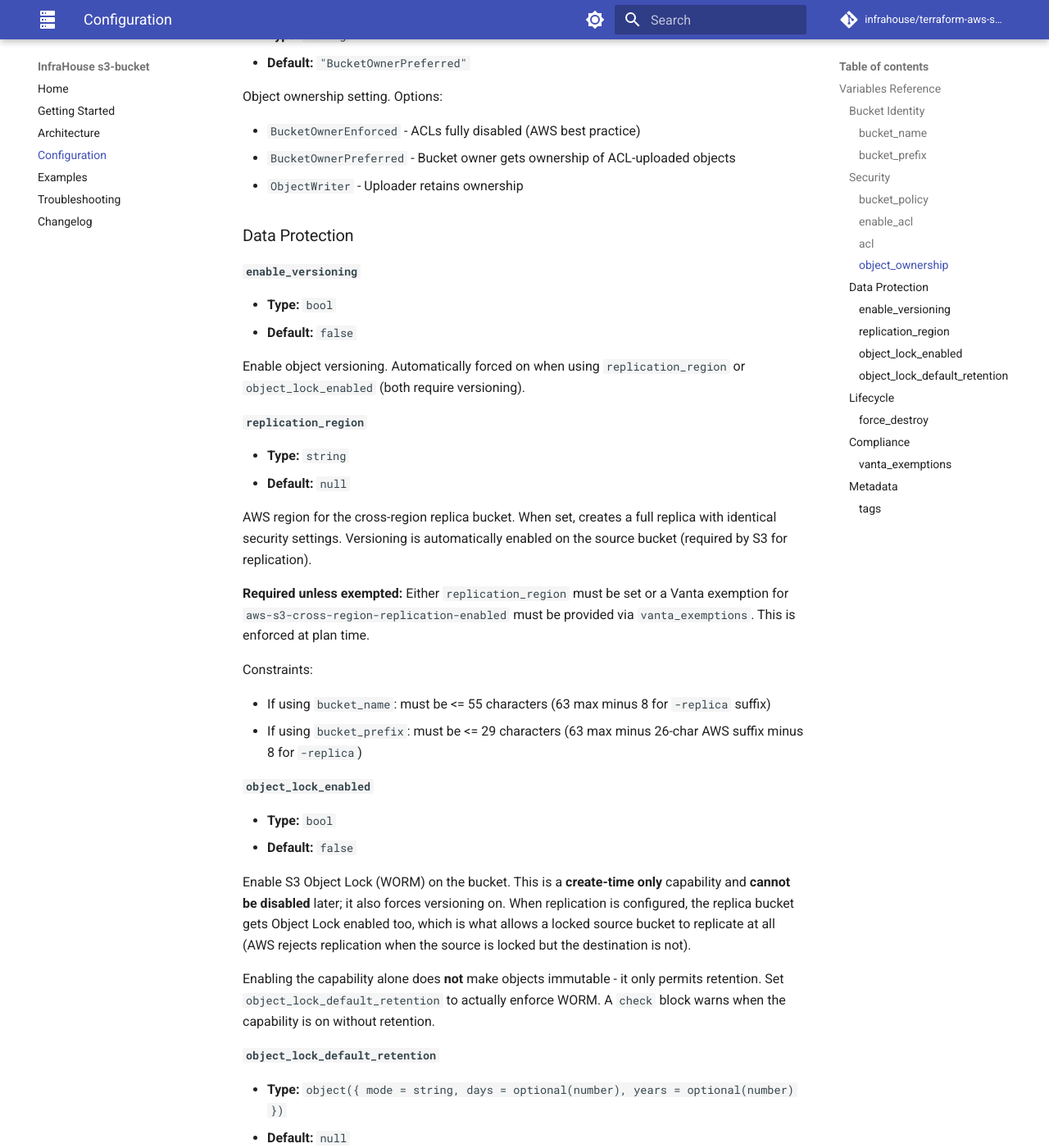
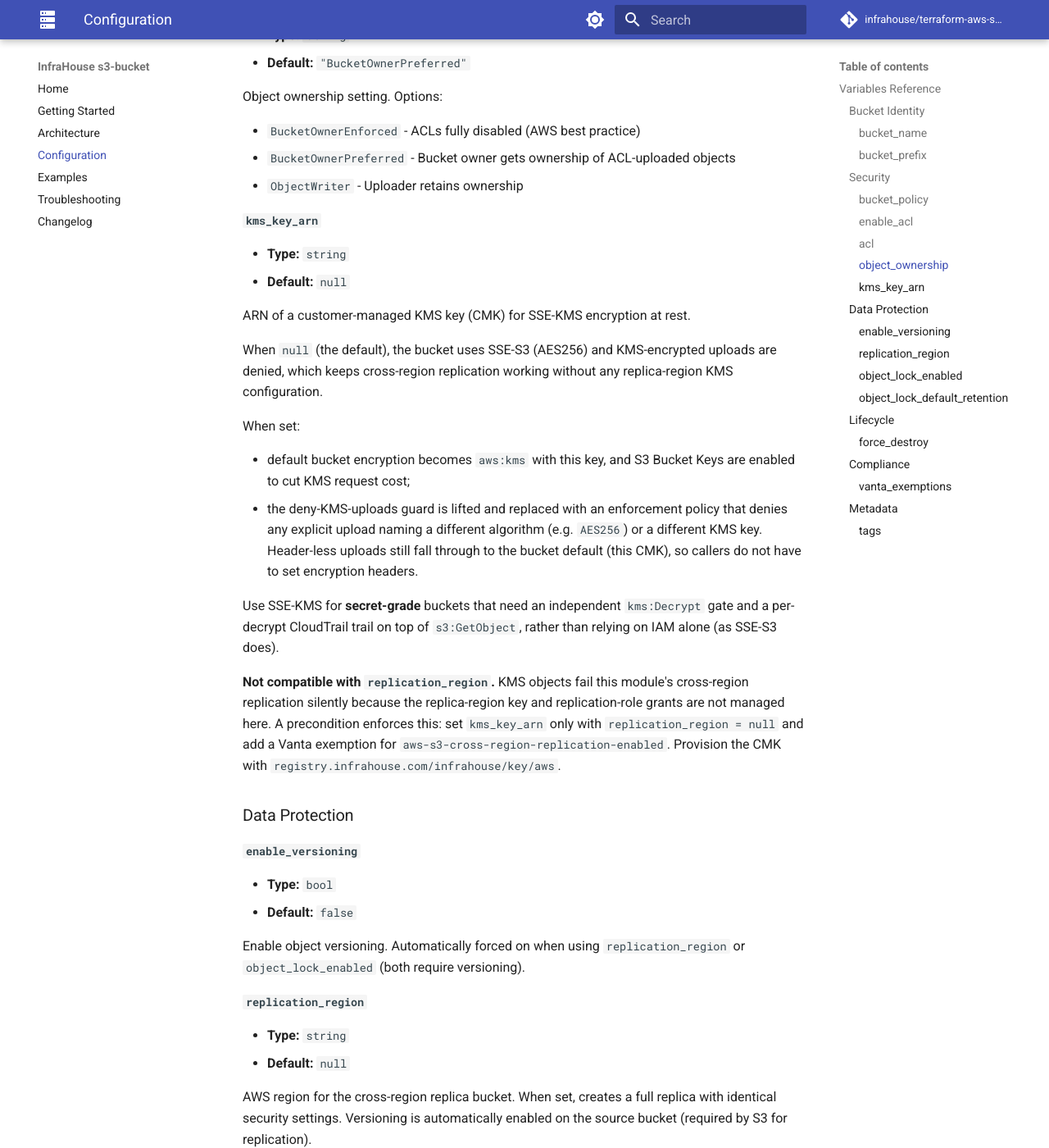
Before and after one commit to infrahouse/terraform-aws-s3-bucket, an MkDocs documentation site: the page built from docs/configuration.md, in a window 1280 px wide and 1400 px high, scrolled down 1302 px. Shown: the whole window at 82% size. Built offline with MkDocs 1.6.1 and Material for MkDocs 9.7.7, drawn with Linux system fonts in a browser that asks for light colours; comment, search, counter and statistics services are not loaded.

Commit message:
feat: enforce CMK usage and document SSE-KMS
Lifting the deny-KMS guard for a CMK left a gap: a writer could still
downgrade an object out of the CMK by sending an explicit AES256 header,
or encrypt it under a different KMS key - defeating the independent
kms:Decrypt gate that motivates SSE-KMS. Add an enforcement policy
(active only when kms_key_arn is set) that denies PutObject when the
encryption headers are present and name anything other than aws:kms with
this CMK. A Null "must be present" check pairs with each StringNotEquals
so header-less uploads still fall through to the bucket default (this
CMK) - the ...IfExists operators are deliberately avoided because they
deny header-less uploads.

Extend the test_kms integration test with negative cases (explicit
AES256 and wrong-key uploads must be denied) and document kms_key_arn
and its replication limitation in the GitHub Pages docs.

Co-Authored-By: Claude Opus 4.8 (1M context) <noreply@anthropic.com>

```diff
--- a/docs/configuration.md
+++ b/docs/configuration.md
@@ -61,6 +61,37 @@ Object ownership setting. Options:
 - `BucketOwnerEnforced` - ACLs fully disabled (AWS best practice)
 - `BucketOwnerPreferred` - Bucket owner gets ownership of ACL-uploaded objects
 - `ObjectWriter` - Uploader retains ownership
+
+#### `kms_key_arn`
+
+- **Type:** `string`
+- **Default:** `null`
+
+ARN of a customer-managed KMS key (CMK) for SSE-KMS encryption at rest.
+
+When `null` (the default), the bucket uses SSE-S3 (AES256) and KMS-encrypted
+uploads are denied, which keeps cross-region replication working without any
+replica-region KMS configuration.
+
+When set:
+
+- default bucket encryption becomes `aws:kms` with this key, and S3 Bucket
+  Keys are enabled to cut KMS request cost;
+- the deny-KMS-uploads guard is lifted and replaced with an enforcement policy
+  that denies any explicit upload naming a different algorithm (e.g. `AES256`)
+  or a different KMS key. Header-less uploads still fall through to the bucket
+  default (this CMK), so callers do not have to set encryption headers.
+
+Use SSE-KMS for **secret-grade** buckets that need an independent `kms:Decrypt`
+gate and a per-decrypt CloudTrail trail on top of `s3:GetObject`, rather than
+relying on IAM alone (as SSE-S3 does).
+
+**Not compatible with `replication_region`.** KMS objects fail this module's
+cross-region replication silently because the replica-region key and
+replication-role grants are not managed here. A precondition enforces this: set
+`kms_key_arn` only with `replication_region = null` and add a Vanta exemption
+for `aws-s3-cross-region-replication-enabled`. Provision the CMK with
+`registry.infrahouse.com/infrahouse/key/aws`.
 
 ### Data Protection
 
```
Also changed, not shown: README.md (+1 -0 lines), docs/architecture.md (+2 -2 lines), docs/index.md (+1 -0 lines), 4 other files.
